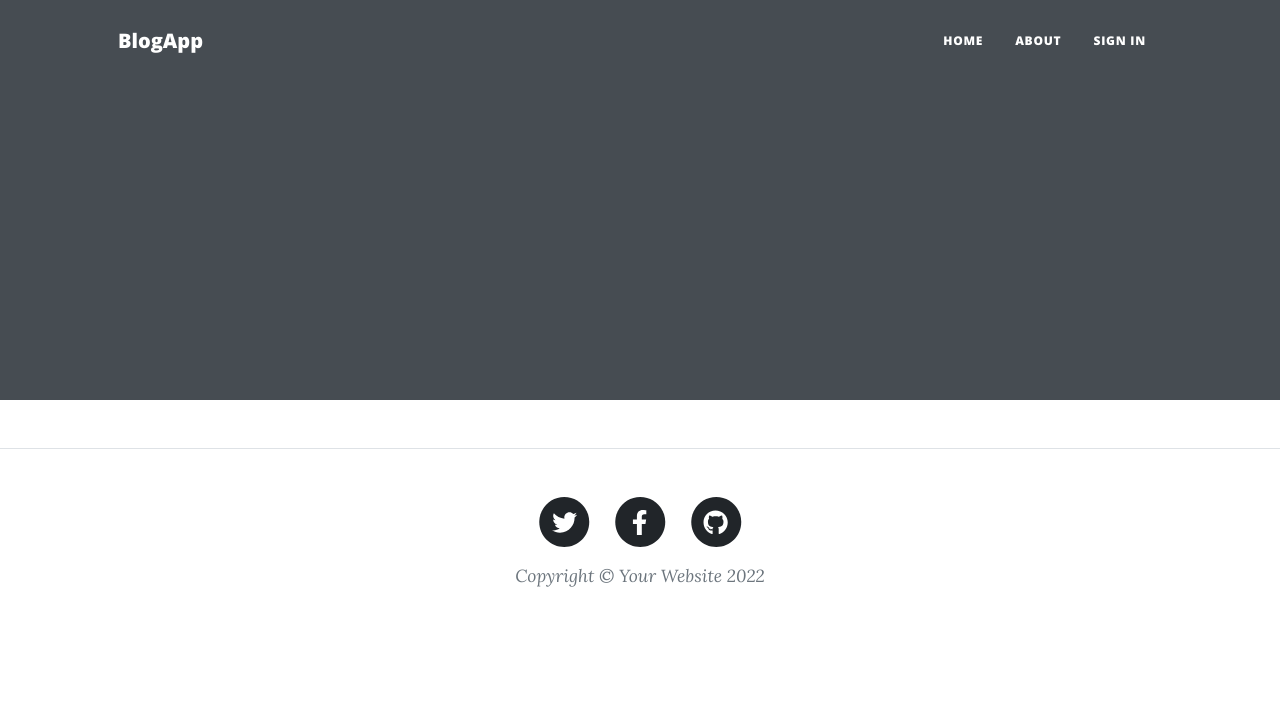
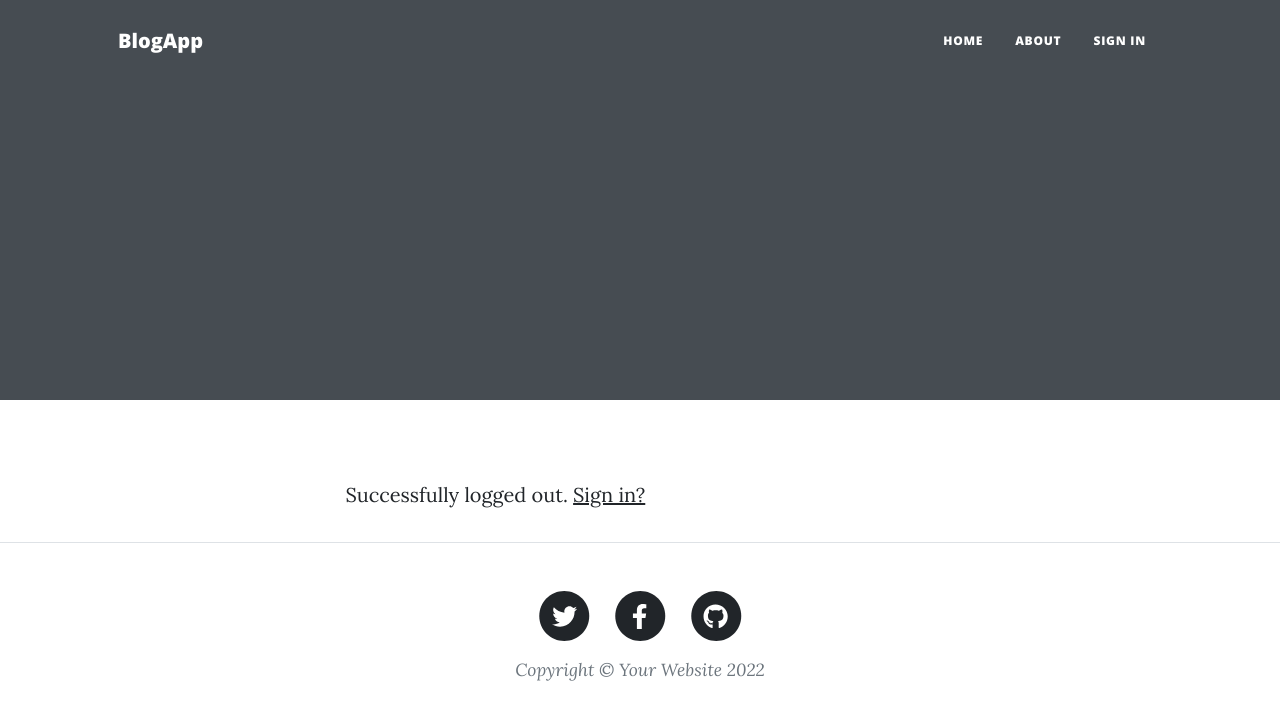
Before and after one commit to franco-villarreal/blog-django, a Django app: page /AuthApp/sign-out/ in a window 1280 px wide. Shown: the top 720 px of the page. Run offline with Django 4.2, Linux system fonts and the light colour scheme; some libraries are stand-ins or nearby versions.

Commit message:
Add sign-out message

```diff
--- a/AuthApp/templates/AuthApp/sign-out.html
+++ b/AuthApp/templates/AuthApp/sign-out.html
@@ -19,7 +19,7 @@ Sign Out
 <div class="container px-4 px-lg-5">
   <div class="row gx-4 gx-lg-5 justify-content-center">
     <div class="col-md-10 col-lg-8 col-xl-7">
-
+        <p>Successfully logged out. <a href={% url 'AuthAppSignIn' %}>Sign in?</a></p>
     </div>
   </div>
 </div>
```
